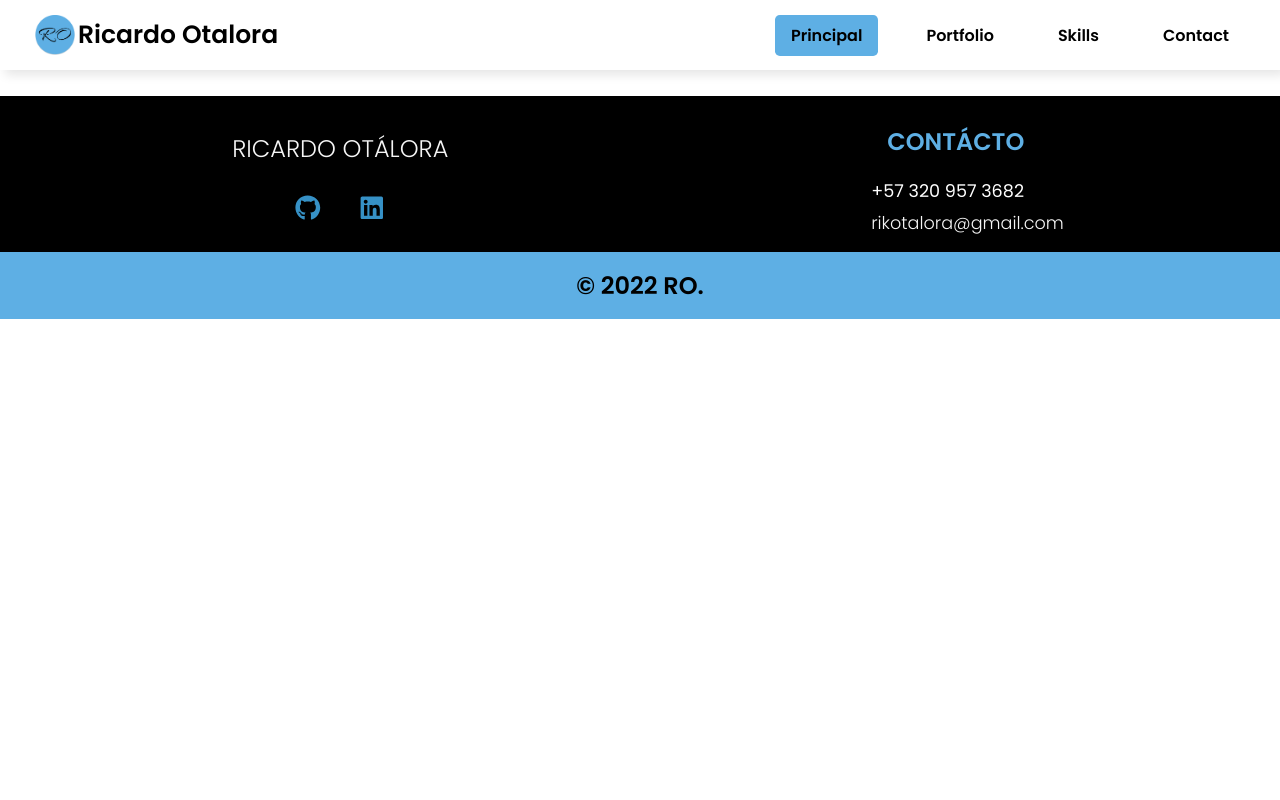
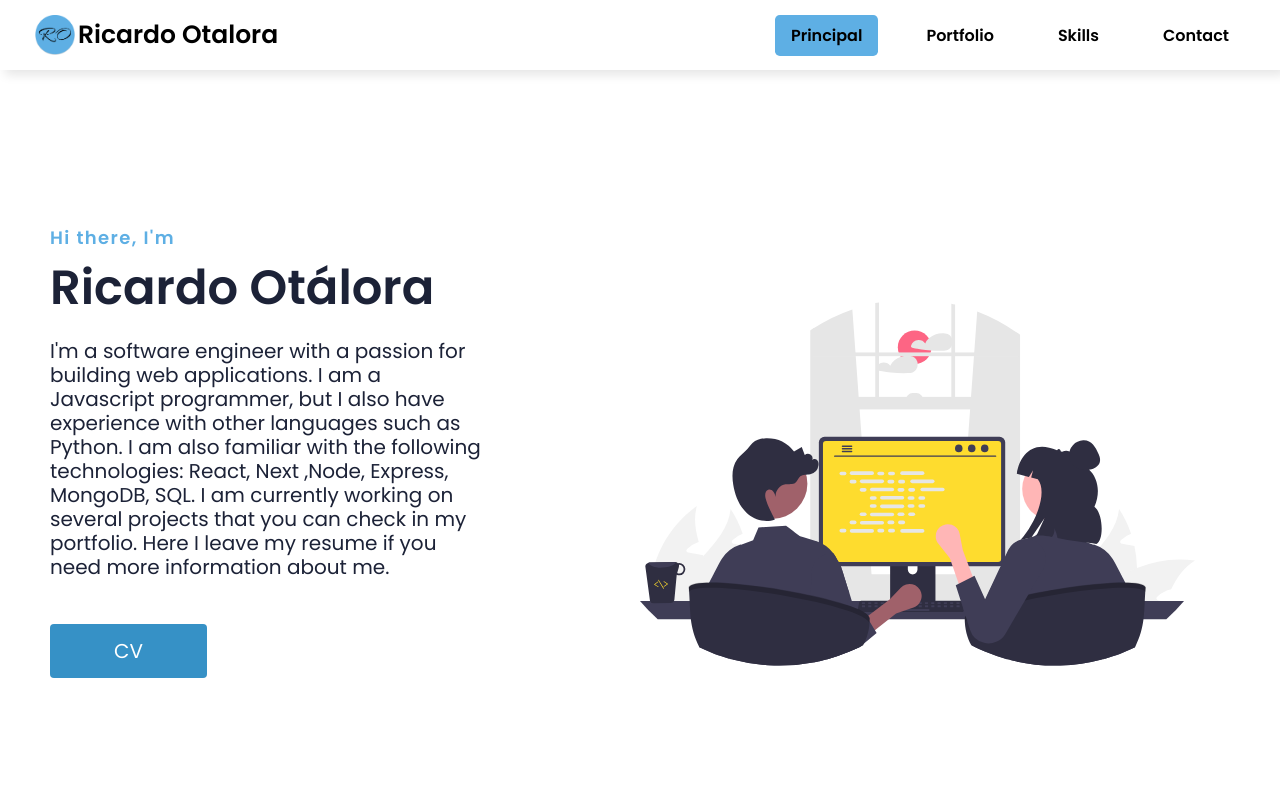
Before and after one commit to rikicop/land, a Next.js app: page / in a window 1280 px wide. Shown: the top 800 px of the page. Built offline with nearby package versions, Linux system fonts and the light colour scheme.

Commit message:
hero section

```diff
--- /dev/null
+++ b/DataHero.js
@@ -0,0 +1,68 @@
+export const homeObjOne = {
+  primary: true,
+  lightBg: true,
+  lightTopLine: false,
+  lightText: false,
+  lightTextDesc: false,
+  topLine: "Hi there, I'm",
+  headline: "Ricardo Otálora",
+  description:
+    "I'm a software engineer with a passion for building web applications. I am a Javascript programmer, but I also have experience with other languages such as Python. I am also familiar with the following technologies: React, Next ,Node, Express, MongoDB, SQL. I am currently working on several projects that you can check in my portfolio. Here I leave my resume if you need more information about me.",
+  buttonLabel: "CV",
+  imgStart: "",
+  img: require("./assets/program.svg"),
+  alt: "Resume",
+  start: "",
+};
+
+export const homeObjTwo = {
+  primary: false,
+  lightBg: false,
+  lightTopLine: false,
+  lightText: false,
+  lightTextDesc: false,
+  topLine: "Coordinador de proyectos en CPAIS",
+  headline: "Profesor en Corporación Universitaria Iberoamericana",
+  description:
+    " Asistente de investigación en Arthur V. Mauro Institute for Peace & Justice Anterior: Doctors Without Borders/Médecins Sans Frontières (MSF) Egresado de la Universidad Distrital Francisco José de Caldas.",
+  buttonLabel: "Más información",
+  imgStart: true,
+  img: require("./assets/headsets.svg"),
+  alt: "Vault",
+  start: "",
+};
+
+export const homeObjThree = {
+  primary: false,
+  lightBg: false,
+  lightTopLine: false,
+  lightText: false,
+  lightTextDesc: false,
+  topLine: "Sarah Jeni",
+  headline:
+    "Ultra helped me increase my revenue by over 3X in less than 3 months!",
+  description:
+    "Their team is wonderful! I can't believe I didn't start working with them earlier.",
+  buttonLabel: "View Case Study",
+  imgStart: "start",
+  img: require("./assets/hero.png"),
+  alt: "Vault",
+  start: "true",
+};
+
+export const homeObjFour = {
+  primary: false,
+  lightBg: true,
+  lightTopLine: false,
+  lightText: false,
+  lightTextDesc: false,
+  topLine: "Coordinador de proyectos en CPAIS",
+  headline: "Profesor en Corporación Universitaria Iberoamericana",
+  description:
+    " Asistente de investigación en Arthur V. Mauro Institute for Peace & Justice Anterior: Doctors Without Borders/Médecins Sans Frontières (MSF) Egresado de la Universidad Distrital Francisco José de Caldas.",
+  buttonLabel: "Más información",
+  imgStart: "start",
+  img: require("./assets/headsets.svg"),
+  alt: "Vault",
+  start: "true",
+};
--- /dev/null
+++ b/components/Hero/HeroElements.tsx
@@ -0,0 +1,164 @@
+import styled from "styled-components";
+import Image from "next/image";
+
+export const Container = styled.div`
+  z-index: 1;
+  width: 100%;
+  max-width: 1300px;
+  margin-right: auto;
+  margin-left: auto;
+  padding-right: 50px;
+  padding-left: 50px;
+  @media screen and (max-width: 991px) {
+    padding-right: 4px;
+    padding-left: 20px;
+  }
+ @media screen and (max-width: 768px) {
+    max-height: 200px;
+  }
+`;
+
+type InfoSecProps = {
+  lightBg?: boolean;
+};
+
+export const InfoSec = styled.div<InfoSecProps>`
+  color: #fff;
+  padding: 160px 0;
+  background: ${(props) => (props.lightBg ? "transparent" : "#1d1d1d")};
+  @media screen and (max-width: 768px) {
+    padding-top: 80px;
+    padding-bottom: 195px;
+  }
+`;
+
+type InfoRowProps = {
+  imgStart?: boolean;
+};
+export const InfoRow = styled.div<InfoRowProps>`
+  display: flex;
+  margin: 0 -15px -15px -15px;
+  flex-wrap: wrap;
+  align-items: center;
+  flex-direction: ${({ imgStart }) => (imgStart ? "row-reverse" : "row")};
+`;
+
+export const InfoColumn = styled.div`
+  margin-bottom: 15px;
+  padding-right: 15px;
+  padding-left: 15px;
+  flex: 1;
+  max-width: 50%;
+  flex-basis: 50%;
+
+  @media screen and (max-width: 768px) {
+    max-width: 100%;
+    flex-basis: 100%;
+    display: flex;
+    justify-content: center;
+  }
+
+`;
+
+export const TextWrapper = styled.div`
+  max-width: 540px;
+  padding-top: 0;
+  padding-bottom: 60px;
+
+  @media screen and (max-width: 768px) {
+    padding-bottom: 65px;
+  }
+`;
+
+type ImgWrapperProps = {
+  start?: boolean;
+};
+
+export const ImgWrapper = styled.div<ImgWrapperProps>`
+  max-width: 555px;
+  display: flex;
+  justify-content: ${({ start }) => (start ? "flex-start" : "flex-end")};
+  @media screen and (max-width: 768px) {
+    display: none;
+  }
+`;
+
+type TopLineProps = {
+  lightTopLine?: boolean;
+};
+
+export const TopLine = styled.div<TopLineProps>`
+  color: ${({ lightTopLine }) => (lightTopLine ? "#a9b3c1" : " #5eafe4")};
+  font-size: 18px;
+  line-height: 16px;
+  font-weight: 700;
+  letter-spacing: 1.4px;
+  margin-bottom: 16px;
+`;
+
+export const Img = styled(Image)`
+  padding-right: 0;
+  border: 0;
+  max-width: 100%;
+  vertical-align: middle;
+  display: inline-block;
+  max-height: 500px;
+  @media screen and (max-width: 768px) {
+    display: none;
+  }
+`;
+
+type HeadingProps = {
+  lightText?: boolean;
+};
+
+export const Heading = styled.h1<HeadingProps>`
+  margin-bottom: 24px;
+  font-size: 48px;
+  line-height: 1.1;
+  font-weight: 600;
+  color: ${({ lightText }) => (lightText ? "#f7f8fa" : "#1c2237")};
+  @media screen and (max-width: 400px) {
+    font-size: 32px;
+  }
+`;
+
+type SubtitleProps = {
+  lightTextDesc?: boolean;
+};
+export const Subtitle = styled.p<SubtitleProps>`
+  max-width: 440px;
+  margin-bottom: 35px;
+  font-size: 20px;
+  line-height: 24px;
+  text-align: left;
+  word-wrap: break-word;
+  color: ${({ lightTextDesc }) => (lightTextDesc ? "#a9b3c1" : "#1c2237")};
+`;
+
+type ButtonProps = {
+  primary?: boolean;
+  big?: boolean;
+  fontBig?: boolean;
+};
+
+export const Button = styled.button<ButtonProps>`
+  border-radius: 4px;
+  background: ${({ primary }) => (primary ? "#3691c6" : "#5eafe4")};
+  white-space: nowrap;
+  padding: ${({ big }) => (big ? "12px 64px" : "10px 20px")};
+  color: #fff;
+  font-size: ${({ fontBig }) => (fontBig ? "20px" : "16px")};
+  margin-top: 10px;
+  outline: none;
+  border: none;
+  cursor: pointer;
+  &:hover {
+    transition: all 0.3s ease-out;
+    background: #fff;
+    background-color: ${({ primary }) => (primary ? "#5eafe4" : "#3691c6")};
+  }
+  @media screen and (max-width: 960px) {
+    width: 100%;
+  }
+`;
--- /dev/null
+++ b/components/Hero/index.jsx
@@ -0,0 +1,88 @@
+import { useRouter } from "next/router";
+
+import {
+  Container,
+  InfoSec,
+  InfoRow,
+  InfoColumn,
+  TextWrapper,
+  TopLine,
+  Heading,
+  Subtitle,
+  ImgWrapper,
+  Img,
+  Button,
+} from "./HeroElements";
+
+/* interface HeroProps {
+  primary?: boolean;
+  lightBg?: boolean;
+  topLine?: string;
+  lightTopLine?: boolean;
+  lightText?: boolean;
+  lightTextDesc?: boolean;
+  headline?: string;
+  description?: string;
+  buttonLabel?: string;
+  img?: any;
+  alt?: string;
+  imgStart?: any;
+  start?: any;
+} */
+
+function Hero({
+  primary,
+  lightBg,
+  topLine,
+  lightTopLine,
+  lightText,
+  lightTextDesc,
+  headline,
+  description,
+  buttonLabel,
+  img,
+  alt,
+  imgStart,
+  start,
+}) {
+  const router = useRouter();
+  return (
+    <>
+      <InfoSec lightBg={lightBg}>
+        <Container>
+          <InfoRow imgStart={imgStart}>
+            <InfoColumn>
+              <TextWrapper>
+                <TopLine lightTopLine={lightTopLine}>{topLine}</TopLine>
+                <Heading lightText={lightText}>{headline}</Heading>
+                <Subtitle lightTextDesc={lightTextDesc}>{description}</Subtitle>
+                <Button
+                  big
+                  fontBig
+                  primary={primary}
+                  onClick={() =>
+                    router.push(
+                      "https://u.pcloud.link/publink/show?code=XZjFQjVZ3GK5cI6oSLpuFUDKvaoUhJmO5WIX"
+                    )
+                  }
+                >
+                  {buttonLabel}
+                </Button>
+
+              </TextWrapper>
+            </InfoColumn>
+            <InfoColumn>
+
+              <ImgWrapper start={start}>
+                <Img src={img} alt={alt} width={580} height={460} />
+              </ImgWrapper>
+
+            </InfoColumn>
+          </InfoRow>
+        </Container>
+      </InfoSec>
+    </>
+  );
+}
+
+export default Hero;
--- a/pages/index.tsx
+++ b/pages/index.tsx
@@ -1,10 +1,14 @@
 import type { NextPage } from 'next'
 import Navbar from '../components/Navbar'
+import Hero from '../components/Hero'
+//DATA STATIC
+import { homeObjOne } from "../DataHero";
 
 const Home: NextPage = () => {
   return (
     <>
      <Navbar />
+     <Hero {...homeObjOne} />
     </>
   )
 }
```
